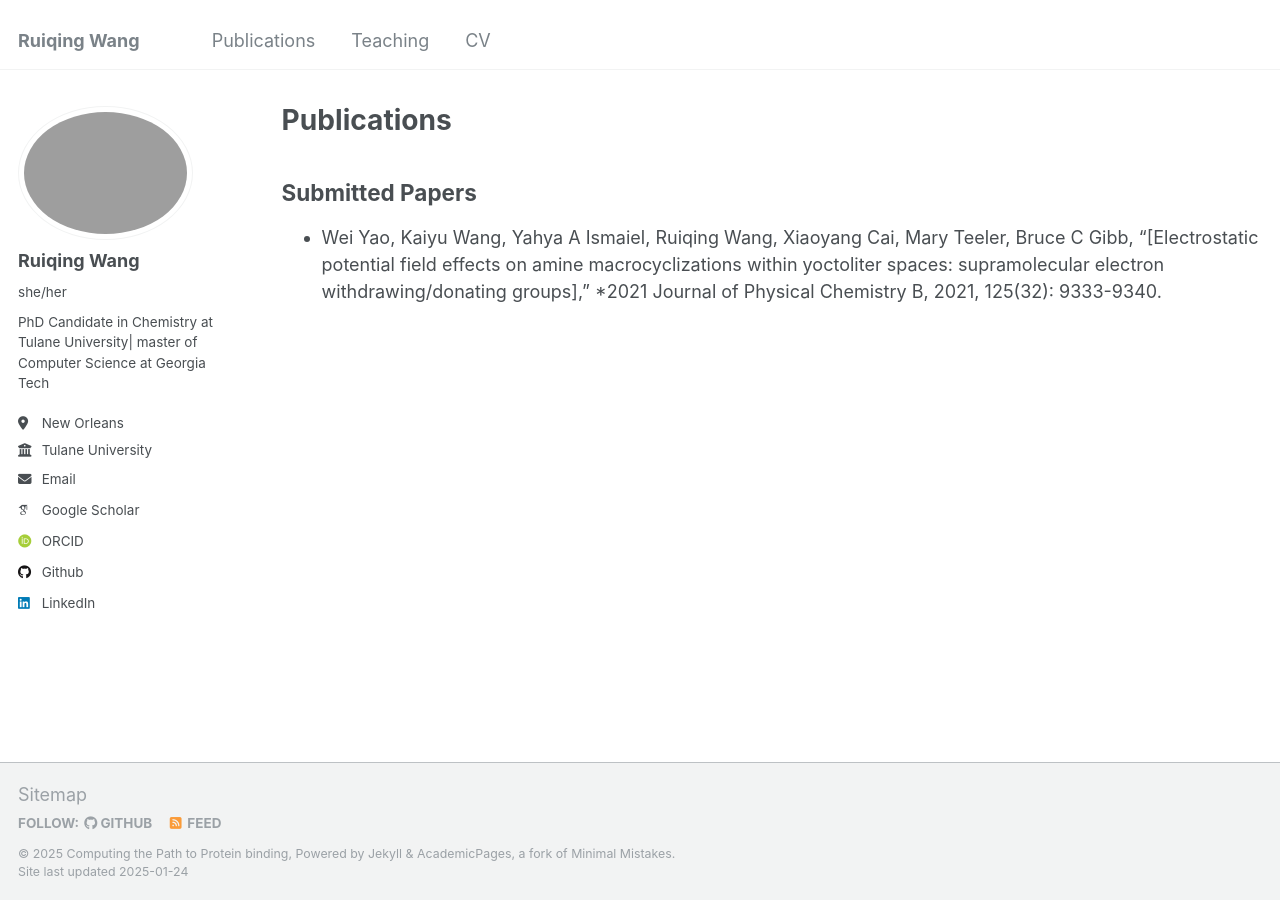
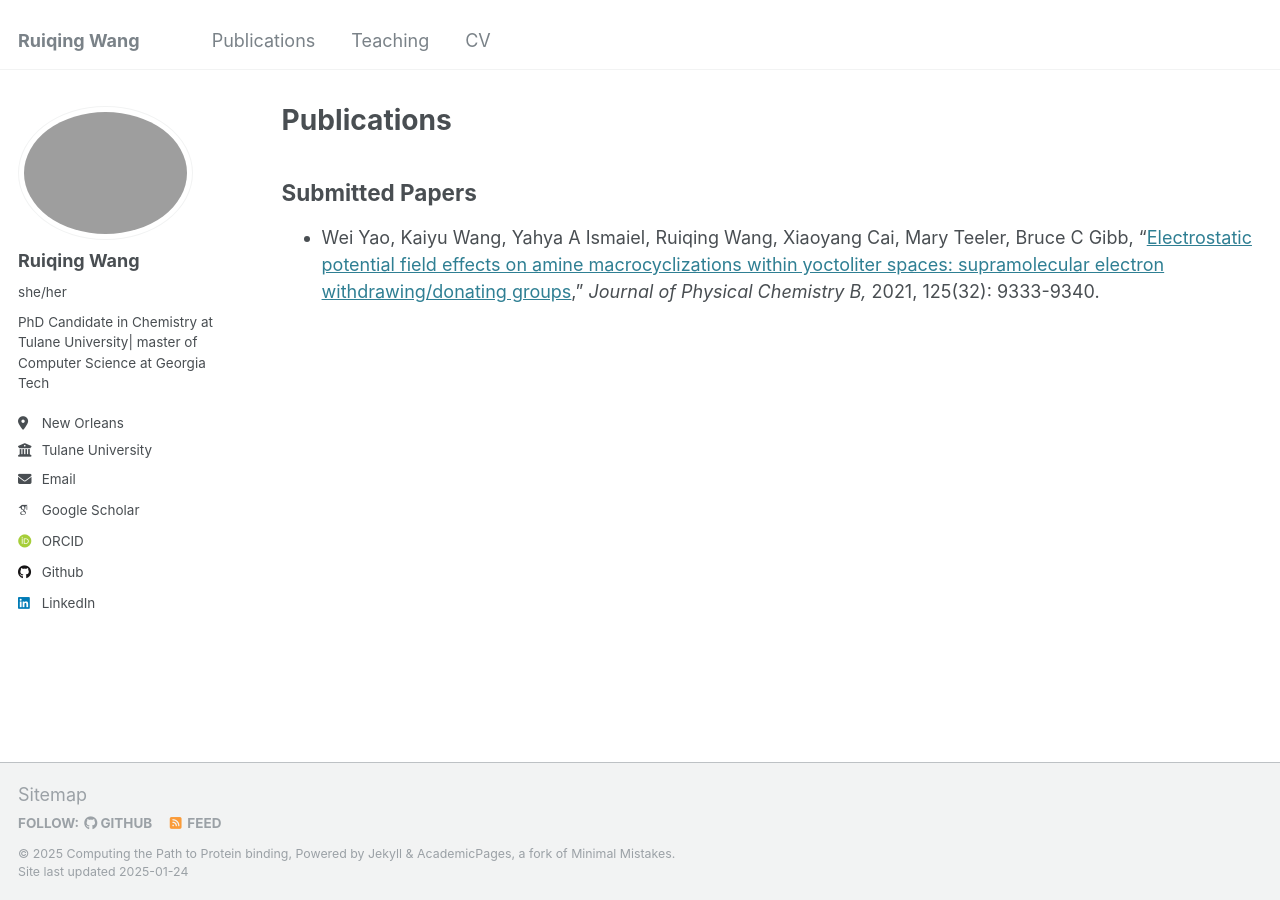
Before and after one commit to RuiqingW20/RuiqingW20.github.io, a Jekyll site: the page built from _pages/publications.md, in a window 1280 px wide. Built offline with Jekyll 4.4.1, drawn with Linux system fonts in a browser that asks for light colours; some web fonts are replaced.

Commit message:
Update publications.md

```diff
--- a/_pages/publications.md
+++ b/_pages/publications.md
@@ -5,5 +5,6 @@ permalink: /publications/
 author_profile: true
 ---
 
+
 ## Submitted Papers
-- Wei Yao, Kaiyu Wang, Yahya A Ismaiel, Ruiqing Wang, Xiaoyang Cai, Mary Teeler, Bruce C Gibb, "[Electrostatic potential field effects on amine macrocyclizations within yoctoliter spaces: supramolecular electron withdrawing/donating groups]," *2021 Journal of Physical Chemistry B, 2021, 125(32): 9333-9340.
+- Wei Yao, Kaiyu Wang, Yahya A Ismaiel, Ruiqing Wang, Xiaoyang Cai, Mary Teeler, Bruce C Gibb, "[Electrostatic potential field effects on amine macrocyclizations within yoctoliter spaces: supramolecular electron withdrawing/donating groups](https://pubs.acs.org/doi/full/10.1021/acs.jpcb.1c05238)," *Journal of Physical Chemistry B,* 2021, 125(32): 9333-9340.
```
